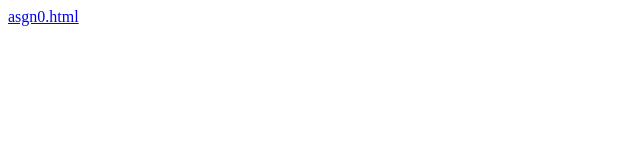
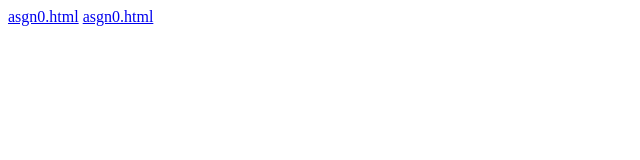
Before and after one commit to abnferre/abnferre.github.io, a plain HTML site: page index.html in a window 1280 px wide. Shown: the full height of the page, 0-640 px from the left. Drawn offline with Linux system fonts and the light colour scheme.

Commit message:
Update index.html

```diff
--- a/index.html
+++ b/index.html
@@ -6,4 +6,5 @@
     </head>
   <body>
     <a href="../asgn0/Code/asgn0.html">asgn0.html</a>
+      <a href="../asgn1/Code/asgn0.html">asgn0.html</a>
 </body>
```
